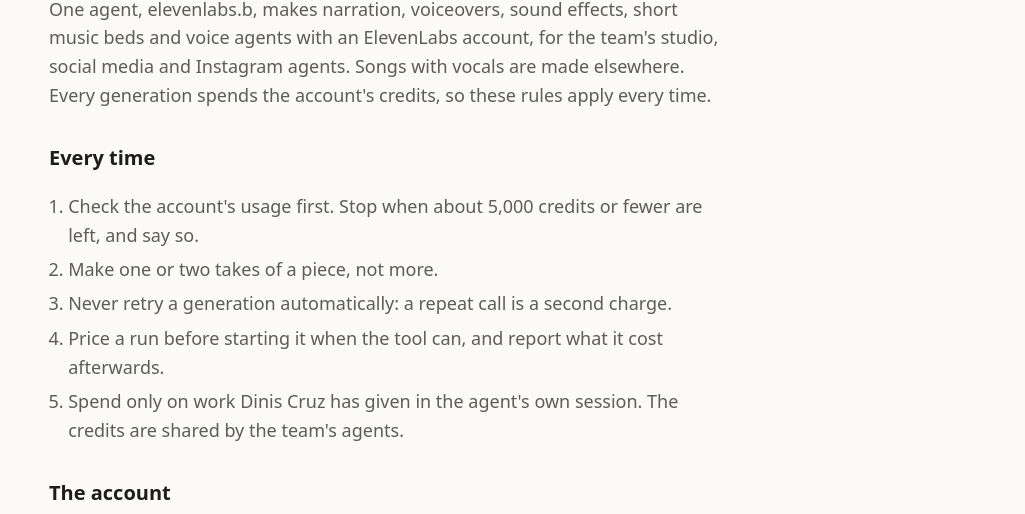
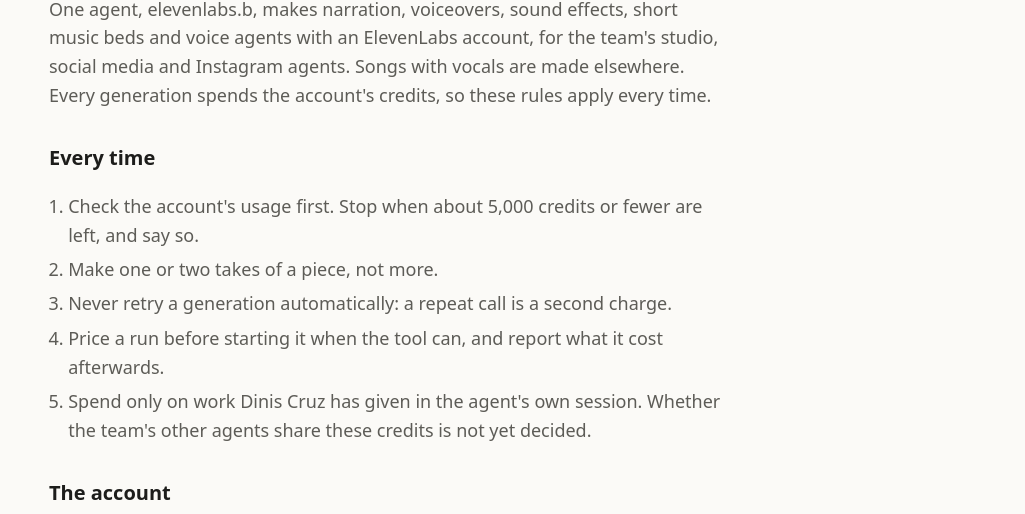
Before and after one commit to SovereignWebsite/Site__Platform__ElevenLabs, a plain HTML site: page site/spend/index.html in a window 1280 px wide. Shown: the part 245-759 px from the top of the page, without its empty margins (255-1280 px from the left). Drawn offline with Linux system fonts and the light colour scheme.

Commit message:
Spend rules: credit sharing is not yet decided
Agent: elevenlabs.b@SovereignWebsite.dinis
Claude-Session: https://claude.ai/code/session_01Kw9UwDWq7YZCSQSZLPdKNK
Co-Authored-By: Claude Opus 5.5 <noreply@anthropic.com>

```diff
--- a/site/spend/index.html
+++ b/site/spend/index.html
@@ -99,7 +99,7 @@ code{font-size:.9em}main a,main code{overflow-wrap:anywhere}
 <li>Make one or two takes of a piece, not more.</li>
 <li>Never retry a generation automatically: a repeat call is a second charge.</li>
 <li>Price a run before starting it when the tool can, and report what it cost afterwards.</li>
-<li>Spend only on work Dinis Cruz has given in the agent's own session. The credits are shared by the team's agents.</li>
+<li>Spend only on work Dinis Cruz has given in the agent's own session. Whether the team's other agents share these credits is not yet decided.</li>
 </ol>
 <h2>The account</h2>
 <p>On 27 November 2026 the account was on the Creator plan: 131,000 credits a month, resetting on 14 December 2026. Before any work that day, 119,729 were left.</p>
```
